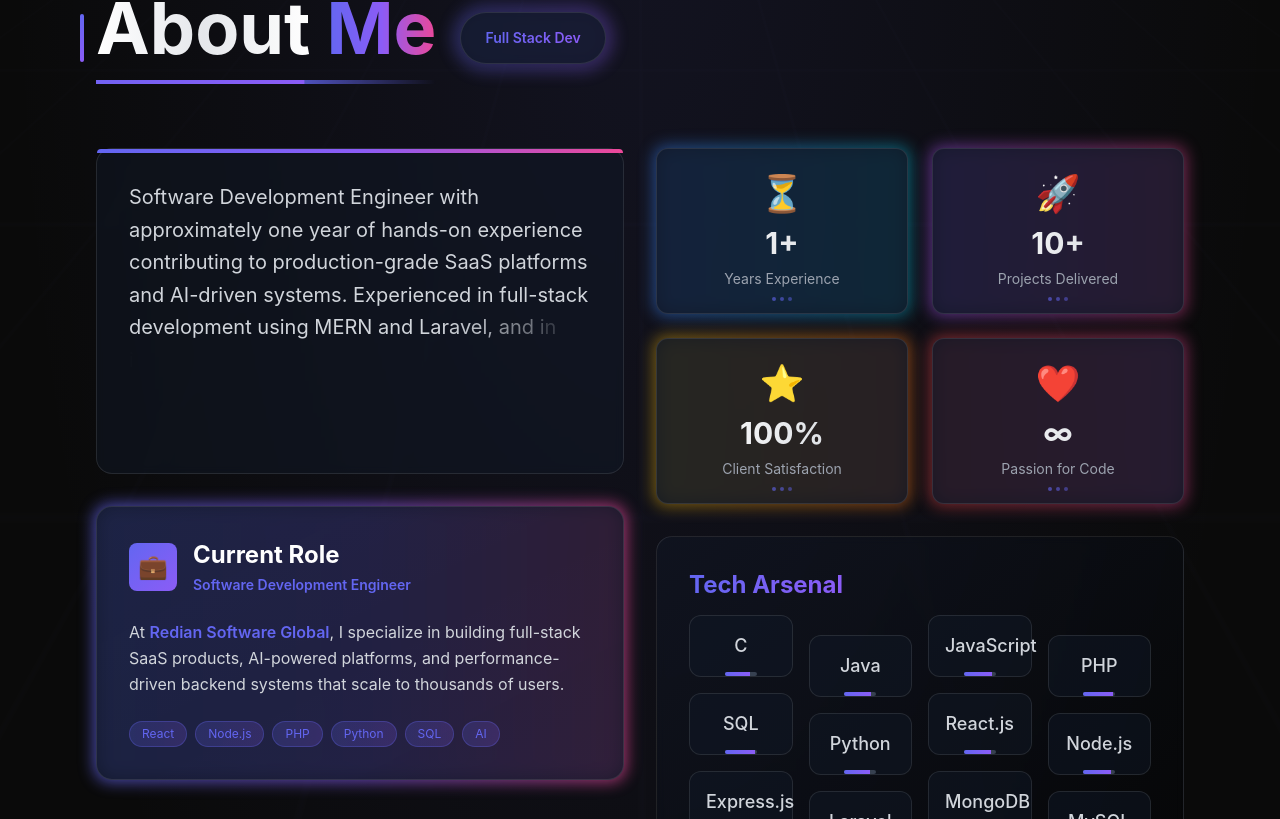
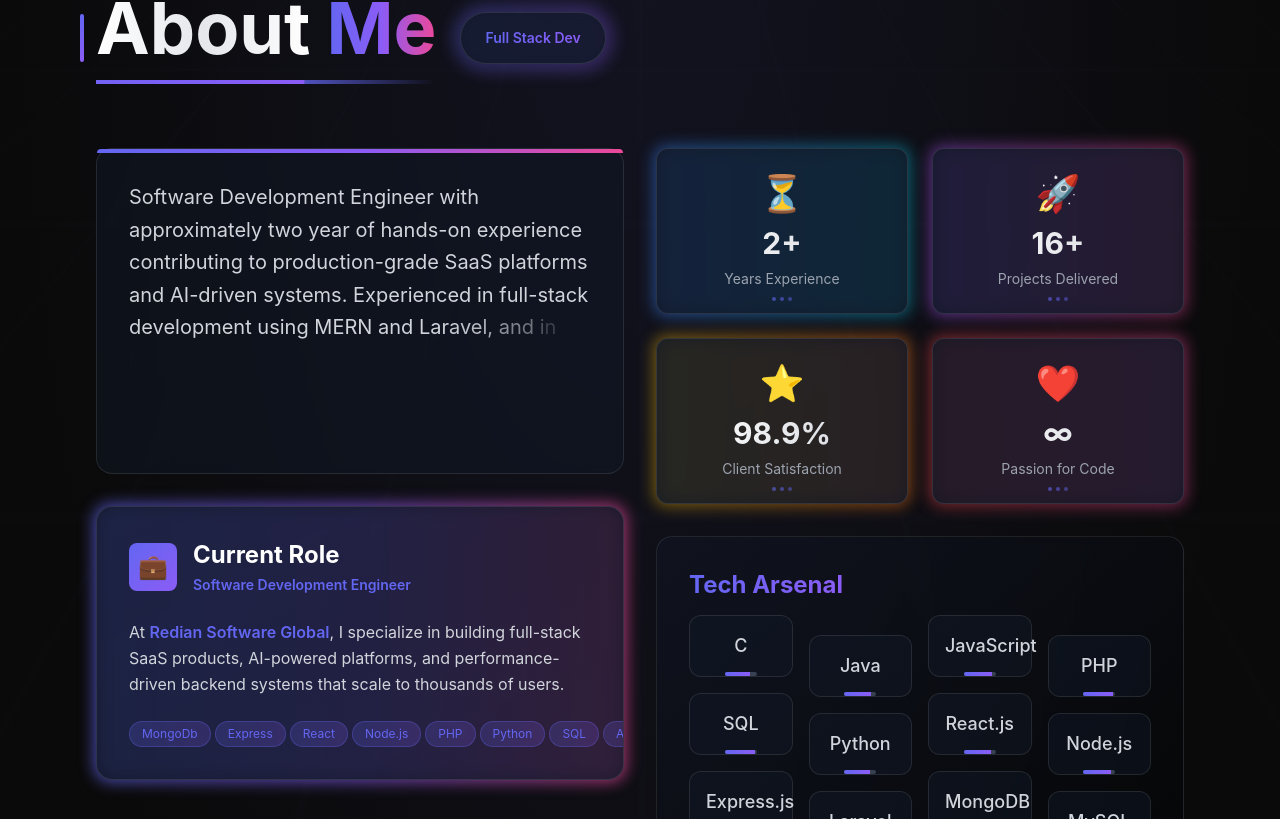
Before and after one commit to Harshit2539/3D_Portfolio, a React (Vite) app: page / in a window 1280 px wide. Shown: the part 941-1760 px from the top of the page. Built offline with nearby package versions, Linux system fonts and the light colour scheme.

Commit message:
Update portfolio sections and data

```diff
--- a/src/data/portfolioData.js
+++ b/src/data/portfolioData.js
@@ -21,7 +21,7 @@ export const personalInfo = {
   linkedin: "https://www.linkedin.com/in/harshtyagi25",
   github: "https://github.com/Harshit2539",
   summary:
-    "Software Development Engineer with approximately one year of hands-on experience contributing to production-grade SaaS platforms and AI-driven systems. Experienced in full-stack development using MERN and Laravel, and in integrating Python-based AI services including Computer Vision and LLM pipelines into scalable backend architectures.",
+    "Software Development Engineer with approximately two year of hands-on experience contributing to production-grade SaaS platforms and AI-driven systems. Experienced in full-stack development using MERN and Laravel, and in integrating Python-based AI services including Computer Vision and LLM pipelines into scalable backend architectures.",
 };
 
 // export const experience = [
@@ -259,13 +259,17 @@ export const skills = {
     "VS Code",
     "Antigravity",
     "Curser",
-    "N8N"
+    "N8N",
+    "AWS",
+    "Docker"
   ],
   concepts: [
     "Restful APIs",
     "JWT Authentication",
     "AI / ML Fundamentals",
     "Prompt Engineering",
+    "Generative AI",
+    "Agentic AI (N8N)",
     "Model Training & Integration",
     "Database Normalization",
   ],
--- a/src/sections/About.jsx
+++ b/src/sections/About.jsx
@@ -296,8 +296,8 @@ export default function About() {
                   </p>
 
                   {/* Tech stack indicators */}
-                  <div className="flex gap-2 mt-6">
-                    {['React', 'Node.js', 'PHP', 'Python', 'SQL', 'AI'].map((tech, i) => (
+                  <div className="flex gap-1 mt-6">
+                    {['MongoDb', 'Express', 'React', 'Node.js', 'PHP', 'Python', 'SQL', 'AI'].map((tech, i) => (
                       <span
                         key={tech}
                         className="px-3 py-1 text-xs rounded-full bg-gradient-to-r from-primary/20 to-secondary/20 border border-primary/30 text-primary"
@@ -317,9 +317,9 @@ export default function About() {
             {/* Key Stats Cards */}
             <div className="about-cards-container grid grid-cols-2 sm:grid-cols-2 gap-4 sm:gap-6">
               {[
-                { value: '1+', label: 'Years Experience', icon: '⏳', color: 'from-blue-500 to-cyan-500' },
-                { value: '10+', label: 'Projects Delivered', icon: '🚀', color: 'from-purple-500 to-pink-500' },
-                { value: '100%', label: 'Client Satisfaction', icon: '⭐', color: 'from-yellow-500 to-orange-500' },
+                { value: '2+', label: 'Years Experience', icon: '⏳', color: 'from-blue-500 to-cyan-500' },
+                { value: '16+', label: 'Projects Delivered', icon: '🚀', color: 'from-purple-500 to-pink-500' },
+                { value: '98.9%', label: 'Client Satisfaction', icon: '⭐', color: 'from-yellow-500 to-orange-500' },
                 { value: '∞', label: 'Passion for Code', icon: '❤️', color: 'from-red-500 to-pink-500' }
               ].map((stat, index) => (
                 <div
--- a/src/sections/Certificates.jsx
+++ b/src/sections/Certificates.jsx
@@ -543,7 +543,7 @@ export default function Certificates() {
         {/* Certification Stats */}
         <div className="mt-20 grid grid-cols-2 md:grid-cols-4 gap-6">
           {[
-            { value: certificates.length, label: 'Total Certifications', icon: '📜', color: 'from-yellow-500 to-amber-500' },
+            { value: '8+', label: 'Total Certifications', icon: '📜', color: 'from-yellow-500 to-amber-500' },
             { value: '100%', label: 'Verified Credentials', icon: '✅', color: 'from-green-500 to-emerald-500' },
             { value: '∞', label: 'Learning Commitment', icon: '🎯', color: 'from-blue-500 to-cyan-500' },
             { value: '50+', label: 'Skills Mastered', icon: '💡', color: 'from-purple-500 to-pink-500' }
--- a/src/sections/Contact.jsx
+++ b/src/sections/Contact.jsx
@@ -482,7 +482,7 @@ export default function Contact() {
           <div className="max-w-3xl mx-auto">
             <p className="text-xl text-gray-400">
               Ready to bring your next big idea to life? I've successfully delivered
-              <span className="text-primary font-semibold mx-2">10+ projects</span>
+              <span className="text-primary font-semibold mx-2">16+ projects</span>
               and I'm ready to collaborate on your next venture
             </p>
           </div>
@@ -583,21 +583,21 @@ export default function Contact() {
                   <div className="text-center">
                     <div className="text-3xl font-bold bg-gradient-to-r from-primary to-secondary bg-clip-text text-transparent">
                       {/* {totalProjects} */}
-                      10+
+                      25+
                     </div>
                     <div className="text-sm text-gray-400 mt-1">Total</div>
                   </div>
                   <div className="text-center">
                     <div className="text-3xl font-bold bg-gradient-to-r from-green-500 to-emerald-500 bg-clip-text text-transparent">
                       {/* {completedProjects} */}
-                      10+
+                      19+
                     </div>
                     <div className="text-sm text-gray-400 mt-1">Completed</div>
                   </div>
                   <div className="text-center">
                     <div className="text-3xl font-bold bg-gradient-to-r from-blue-500 to-cyan-500 bg-clip-text text-transparent">
                       {/* {liveProjects} */}
-                      10+
+                      16+
                     </div>
                     <div className="text-sm text-gray-400 mt-1">Live</div>
                   </div>
--- a/src/sections/Experience.jsx
+++ b/src/sections/Experience.jsx
@@ -469,14 +469,14 @@ export default function Experience() {
                       {/* Tech Stack Used */}
                       <div className="mt-8 pt-6 border-t border-white/10">
                         <div className="flex flex-wrap gap-2">
-                          {i === 0 ? ['React.js', 'Node.js', 'Express.js', 'MongoDB', 'Python', 'FastAPI'].map((tech, idx) => (
+                          {i === 0 ? ['React.js', 'Node.js', 'Express.js', 'MongoDB', 'Python', 'FastAPI', 'AI', 'SQL', 'MongoDB', 'Docker'].map((tech, idx) => (
                             <span
                               key={idx}
                               className="px-3 py-1 text-xs rounded-full bg-gradient-to-r from-primary/10 to-secondary/10 border border-primary/30 text-primary"
                             >
                               {tech}
                             </span>
-                          )) : i === 1 ? ['SQL', 'SAP Business One', 'HANA SQL', 'Crystal Reports', 'Power BI'].map((tech, idx) => (
+                          )) : i === 1 ? ['SQL', 'PostgreSQL', 'SAP Business One', 'HANA SQL', 'Crystal Reports', 'Power BI'].map((tech, idx) => (
                             <span
                               key={idx}
                               className="px-3 py-1 text-xs rounded-full bg-gradient-to-r from-primary/10 to-secondary/10 border border-primary/30 text-primary"
@@ -516,7 +516,8 @@ export default function Experience() {
               <div className="text-center">
                 <div className="text-4xl mb-4">🚀</div>
                 <div className="text-3xl font-bold bg-gradient-to-r from-primary to-secondary bg-clip-text text-transparent">
-                  {experience.length}+
+                  {/* {experience.length}+ */}
+                  4+
                 </div>
                 <div className="text-gray-400 mt-2">Professional Roles</div>
               </div>
@@ -524,7 +525,7 @@ export default function Experience() {
               <div className="text-center">
                 <div className="text-4xl mb-4">💡</div>
                 <div className="text-3xl font-bold bg-gradient-to-r from-green-500 to-emerald-500 bg-clip-text text-transparent">
-                  10+
+                  16+
                 </div>
                 <div className="text-gray-400 mt-2">Projects Delivered</div>
               </div>
@@ -532,7 +533,7 @@ export default function Experience() {
               <div className="text-center">
                 <div className="text-4xl mb-4">⭐</div>
                 <div className="text-3xl font-bold bg-gradient-to-r from-yellow-500 to-amber-500 bg-clip-text text-transparent">
-                  100%
+                  98.9%
                 </div>
                 <div className="text-gray-400 mt-2">Success Rate</div>
               </div>
--- a/src/sections/Hero.jsx
+++ b/src/sections/Hero.jsx
@@ -149,9 +149,9 @@ export default function Hero() {
         {/* Stats */}
         <div className="mt-4 sm:mt-6 md:mt-8 lg:mt-12 xl:mt-16 grid grid-cols-3 gap-2 sm:gap-4 md:gap-6 lg:gap-8 max-w-2xl mx-auto hero-stats" style={{ opacity: 1, visibility: 'visible' }}>
           {[
-            { value: '10+', label: 'Projects', emoji: '🚀' },
-            { value: '1+', label: 'Years Exp', emoji: '💼' },
-            { value: '100%', label: 'Satisfaction', emoji: '⭐' }
+            { value: '16+', label: 'Projects', emoji: '🚀' },
+            { value: '2+', label: 'Years Exp', emoji: '💼' },
+            { value: '98.9%', label: 'Satisfaction', emoji: '⭐' }
           ].map((stat, i) => (
             <div
               key={i}
--- a/src/sections/Projects.jsx
+++ b/src/sections/Projects.jsx
@@ -531,8 +531,8 @@ export default function Projects() {
         {/* Projects Stats */}
         <div className="mt-20 grid grid-cols-2 md:grid-cols-4 gap-4 sm:gap-6">
           {[
-            { value: projects.length, label: 'Total Projects', icon: '📊', color: 'from-blue-500 to-cyan-500' },
-            { value: '50K+', label: 'Lines of Code', icon: '💻', color: 'from-purple-500 to-pink-500' },
+            { value: '16+', label: 'Total Projects', icon: '📊', color: 'from-blue-500 to-cyan-500' },
+            { value: '100K+', label: 'Lines of Code', icon: '💻', color: 'from-purple-500 to-pink-500' },
             { value: '25+', label: 'Technologies Used', icon: '🔧', color: 'from-green-500 to-emerald-500' },
             { value: '∞', label: 'Passion Level', icon: '🔥', color: 'from-orange-500 to-red-500' }
           ].map((stat, index) => (
--- a/src/sections/Resume.jsx
+++ b/src/sections/Resume.jsx
@@ -136,10 +136,10 @@ export default function Resume() {
         {/* Quick Stats */}
         <div className="grid grid-cols-2 md:grid-cols-4 gap-6 mt-12">
           {[
-            { label: 'Experience', value: '1+ Years', color: 'from-blue-500 to-cyan-500', icon: '💼' },
-            { label: 'Projects', value: '10+', color: 'from-purple-500 to-pink-500', icon: '🚀' },
-            { label: 'Technologies', value: '15+', color: 'from-green-500 to-emerald-500', icon: '⚡' },
-            { label: 'Certifications', value: '4+', color: 'from-orange-500 to-red-500', icon: '🏆' }
+            { label: 'Experience', value: '2+ Years', color: 'from-blue-500 to-cyan-500', icon: '💼' },
+            { label: 'Projects', value: '16+', color: 'from-purple-500 to-pink-500', icon: '🚀' },
+            { label: 'Technologies', value: '25+', color: 'from-green-500 to-emerald-500', icon: '⚡' },
+            { label: 'Certifications', value: '8+', color: 'from-orange-500 to-red-500', icon: '🏆' }
           ].map((stat, index) => (
             <div key={index} className="relative group cursor-pointer">
               {/* Animated background glow */}
```
